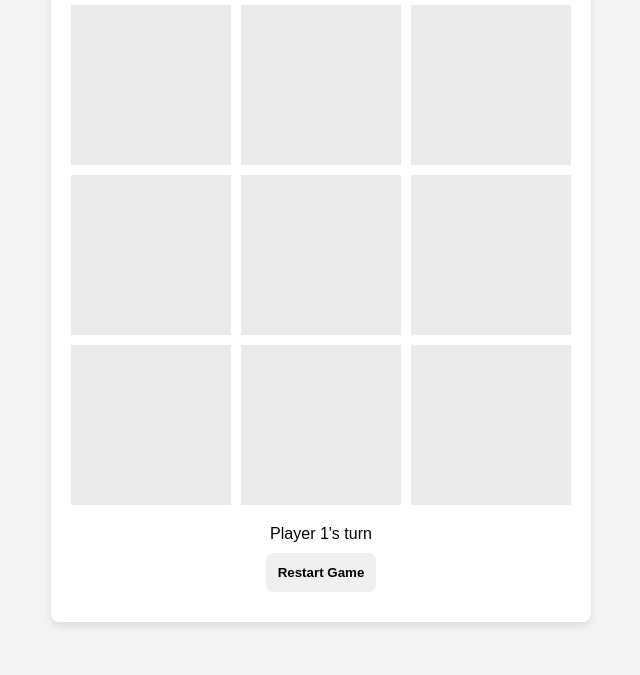
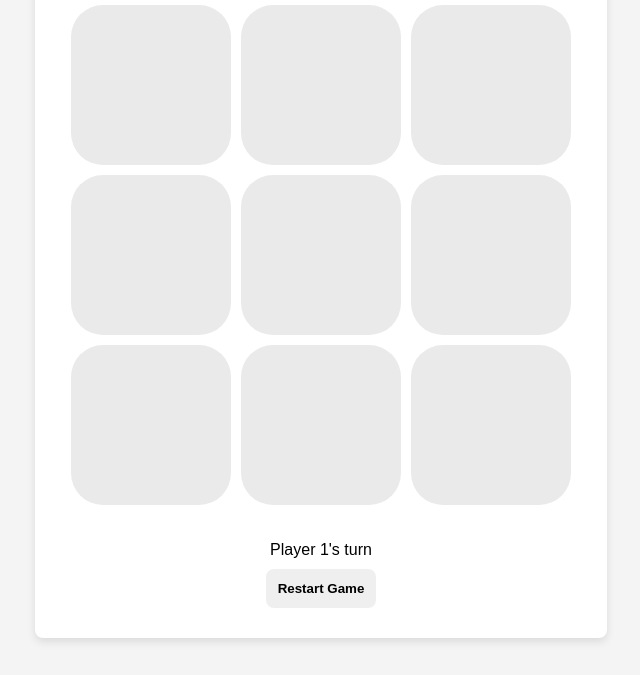
Before and after one commit to KushalKoirala99/tik-tac-toe, a plain HTML site: page index.html in a window 1280 px wide. Shown: the part 125-800 px from the top of the page, without its empty margins (319-959 px from the left). Drawn offline with Linux system fonts and the light colour scheme.

Commit message:
Added border radius to .cell

```diff
--- a/style.css
+++ b/style.css
@@ -32,6 +32,7 @@ h1 {
     display: flex;
     flex-direction: column;
     gap: 10px;
+    padding: 16px;
 }
 
 .row {
@@ -45,6 +46,7 @@ h1 {
     font-size: 4rem;
     background-color: #eaeaea;
     border: none;
+    border-radius: 32px;
     cursor: pointer;
     display: flex;
     justify-content: center;
```
